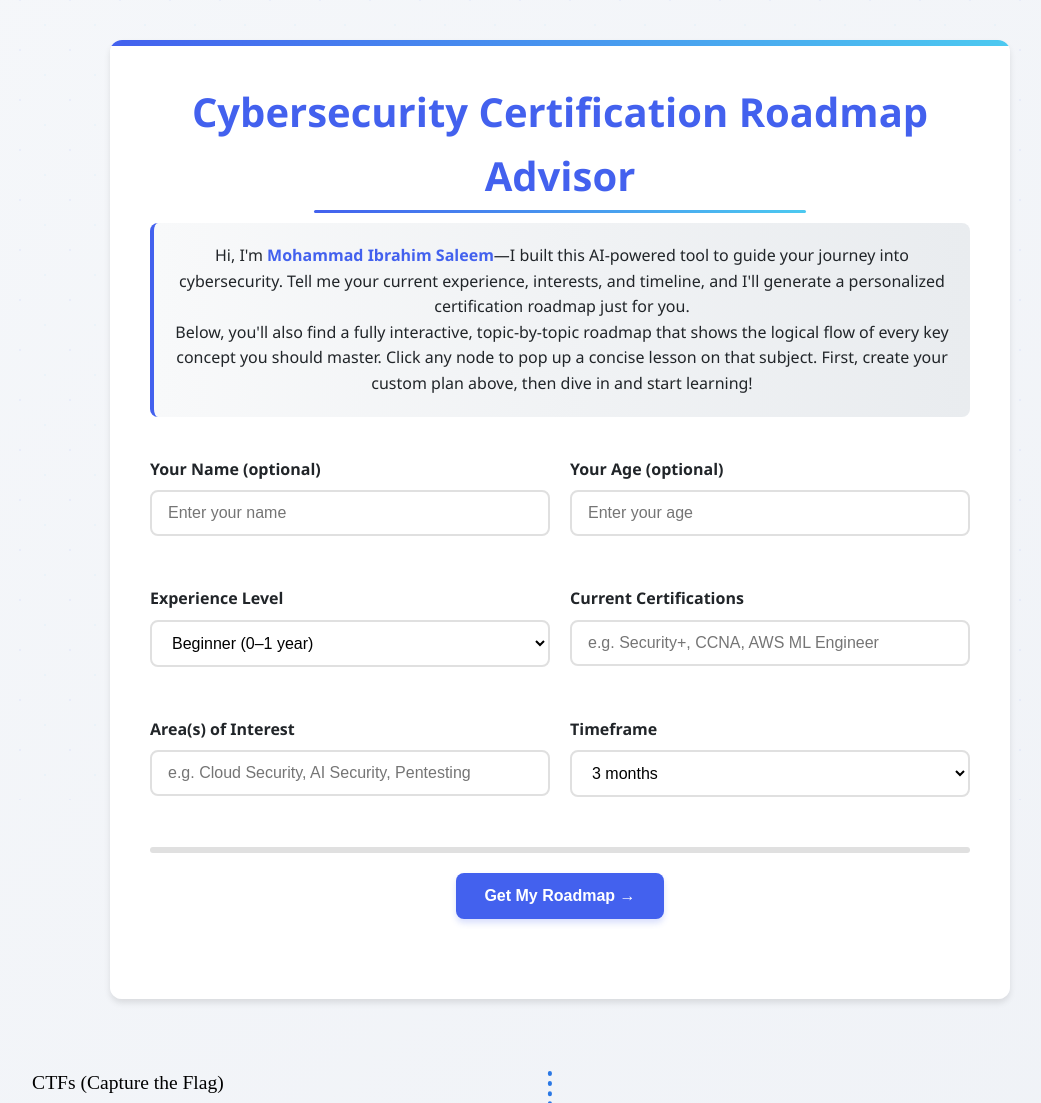
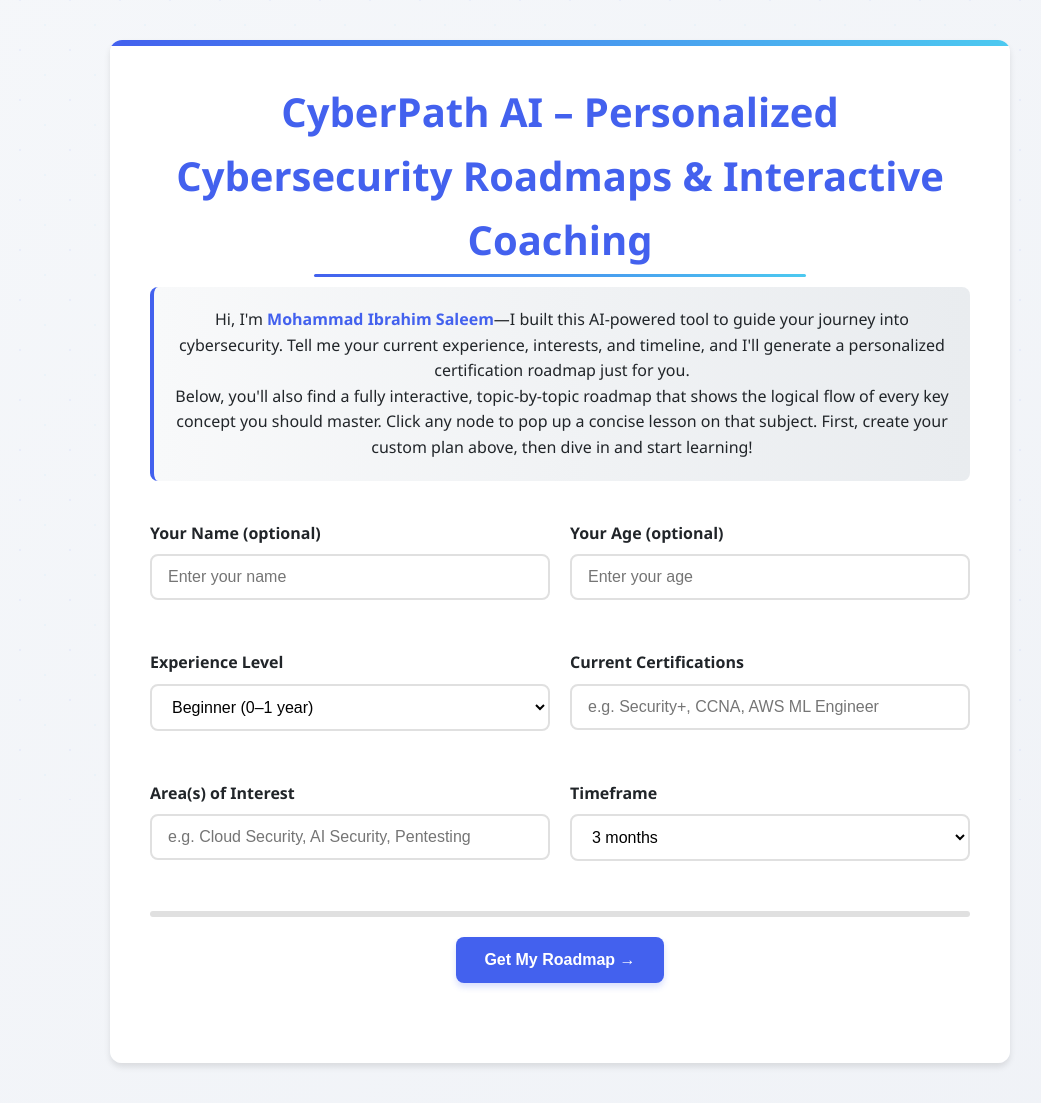
Before and after one commit to ibrahimsaleem/cybersecurity-roadmap, a Flask app: page / in a window 1280 px wide. Shown: the top 1103 px of the page, without its empty margins (80-1121 px from the left). Run offline with Flask 2, Linux system fonts and the light colour scheme.

Commit message:
Update tem.html

```diff
--- a/templates/tem.html
+++ b/templates/tem.html
@@ -3,7 +3,7 @@
   <head>
     <meta charset="utf-8">
     <meta name="viewport" content="width=device-width,initial-scale=1">
-    <title>Cybersecurity Certification Roadmap Advisor</title>
+    <title>CyberPath AI by Ibrahim Saleem</title>
     <style>
       :root {
         --primary: #4361ee;
@@ -423,7 +423,7 @@
     <div class="bg-cyber-pattern"></div>
     <div class="container">
       <header>
-        <h1>Cybersecurity Certification Roadmap Advisor</h1>
+        <h1>CyberPath AI – Personalized Cybersecurity Roadmaps & Interactive Coaching</h1>
         <div class="intro">
           <p>
             Hi, I'm <strong>Mohammad Ibrahim Saleem</strong>—I built this AI‑powered tool to guide your
```
